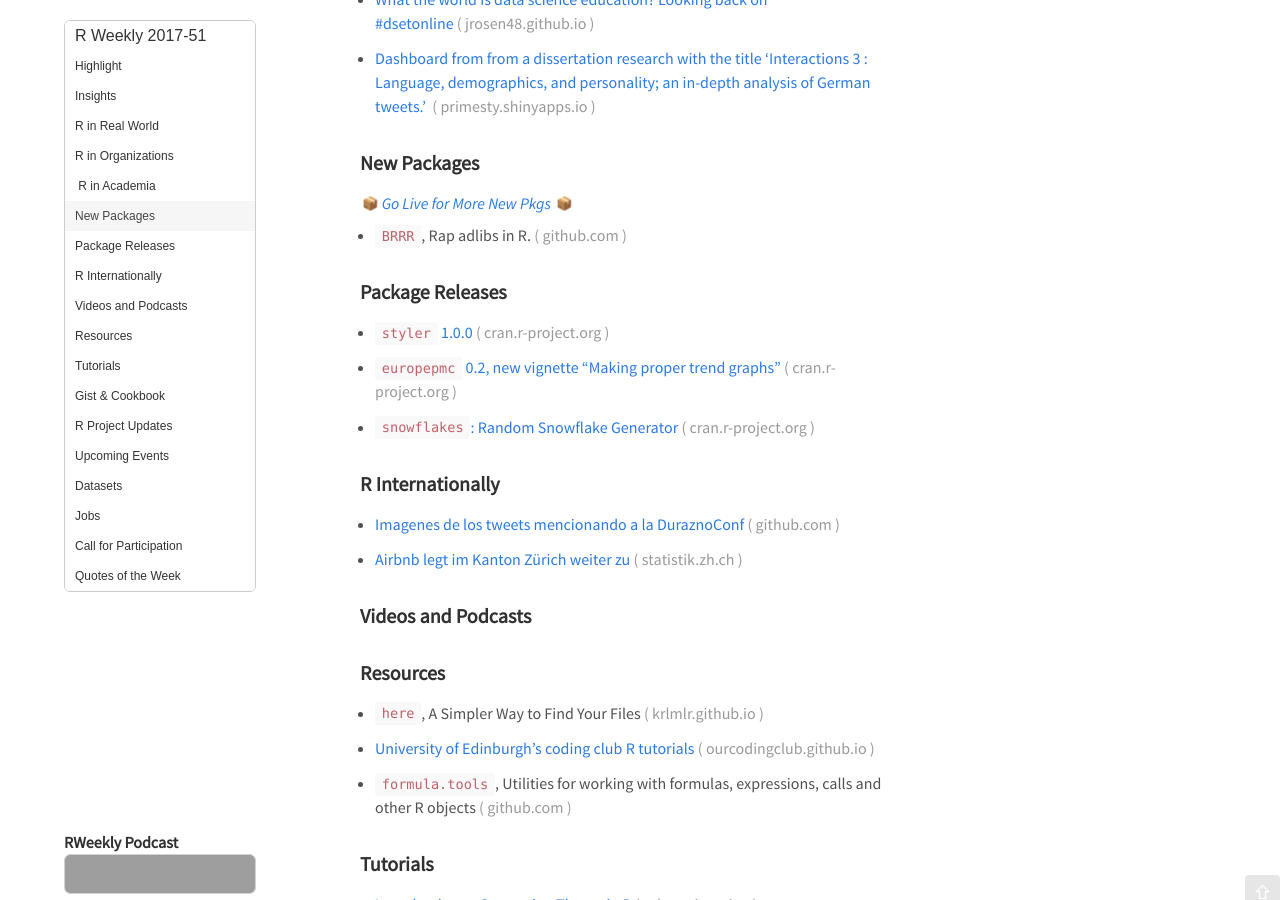
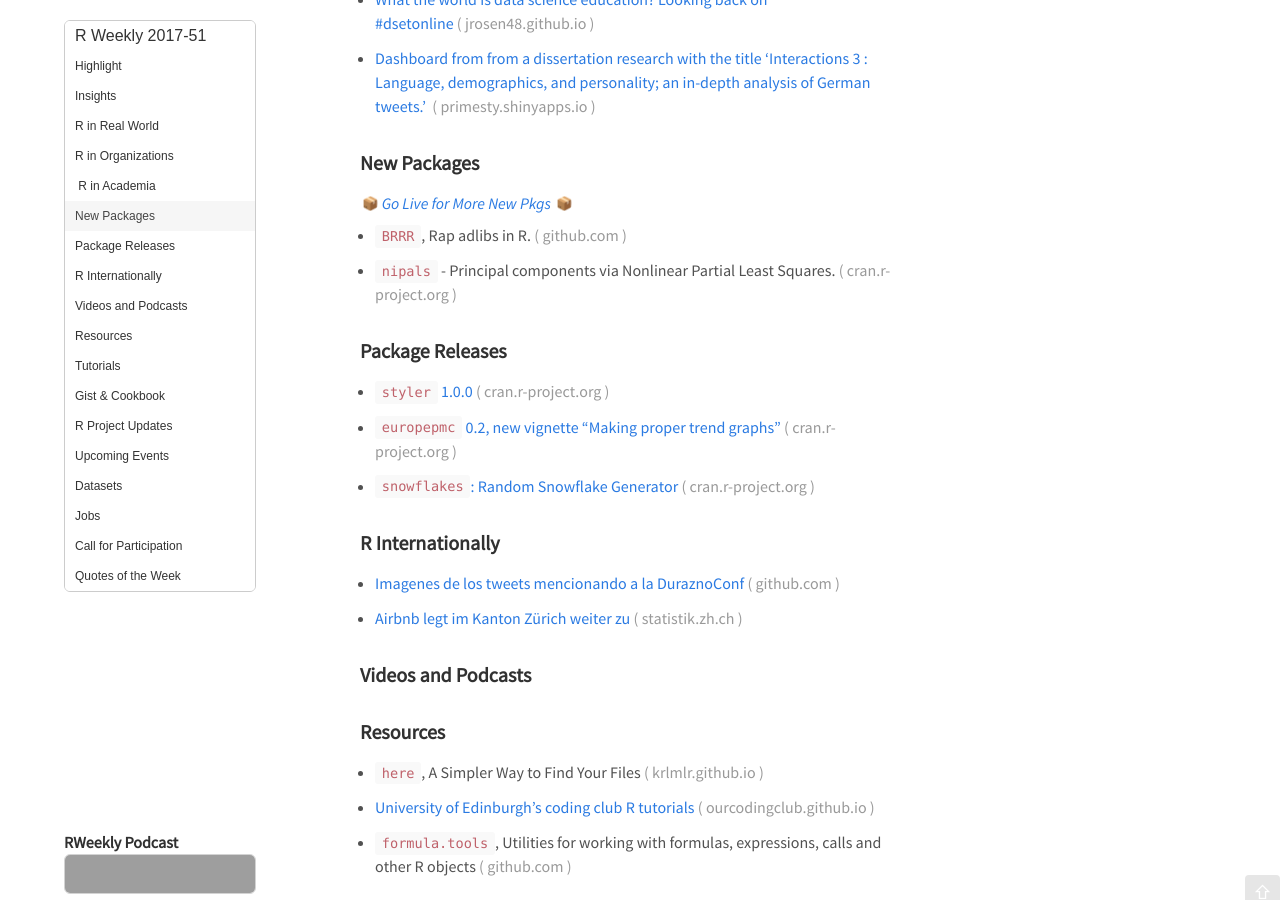
Before and after one commit to rweekly/rweekly.org, a Jekyll site: the page built from draft.md, in a window 1280 px wide and 900 px high, scrolled down 793 px. Built offline with Jekyll 4.4.1, drawn with Linux system fonts in a browser that asks for light colours; emoji names are drawn with the system emoji font; comment, search, counter and statistics services are not loaded; grey boxes are pictures that could not be loaded.

Commit message:
Added nipals package link

```diff
--- a/draft.md
+++ b/draft.md
@@ -47,6 +47,7 @@ Release Date: 2017-12-18
 
 + [`BRRR`](https://github.com/brooke-watson/BRRR), Rap adlibs in R.
 
++ [`nipals`](https://cran.r-project.org/web/packages/nipals/index.html) - Principal components via Nonlinear Partial Least Squares.
 
 ### Package Releases
 
```
